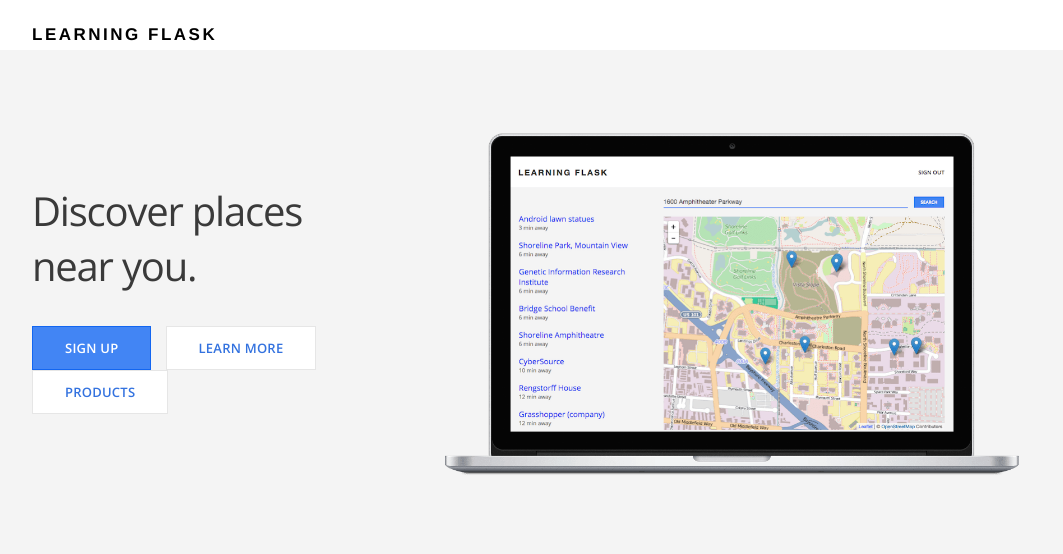
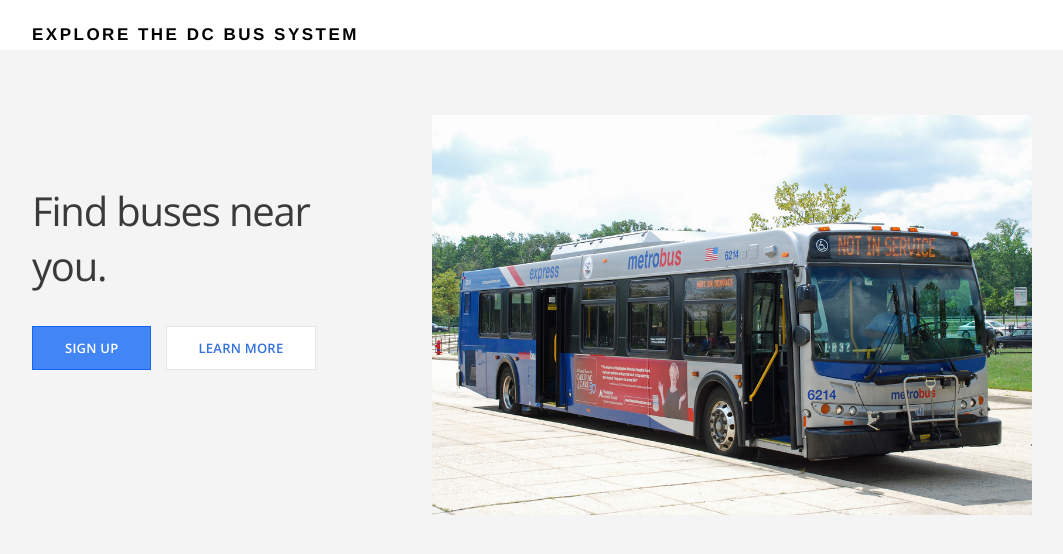
Before and after one commit to isabelleberger/flask_api_project, a Flask app: page / in a window 1280 px wide. Shown: the top 554 px of the page, without its empty margins (108-1171 px from the left). Run offline with Flask 2, Linux system fonts and the light colour scheme; some libraries are stand-ins or nearby versions.

Commit message:
adjusts page headers, image, etc

```diff
--- a/routes.py
+++ b/routes.py
@@ -78,8 +78,7 @@
 
 	form = AddressForm()
 	buses = []
-	places = []
-	my_coordinates = (37.4221, -122.0844)
+	my_coordinates = (38.905276, -76.981588)
 
 	if request.method == 'POST':
 		if form.validate() == False:
@@ -89,14 +88,19 @@
 			address = form.address.data
 			#query for buses around it
 			b = Bus()
-			p = Place()
-			my_coordinates = p.address_to_latlng(address)
-			buses = b.query(address)
+			my_coordinates = b.address_to_latlng(address)
+
+			buses, closest = b.query(address)
 			#return those results
-			return render_template('home.html', form=form, my_coordinates=my_coordinates, buses=buses)
+			return render_template('home.html', form=form, my_coordinates=my_coordinates, buses=buses, closest=closest)
 
 	elif request.method == 'GET':
-		return render_template('home.html', form=form, my_coordinates=my_coordinates, buses=buses)
+		bad = {
+			'name':'______',
+			'own':'______',
+			'dist':'______'
+		}
+		return render_template('home.html', form=form, my_coordinates=my_coordinates, buses=buses, closest=bad)
 
 if __name__ == "__main__":
   app.run(debug=True)
--- a/templates/index.html
+++ b/templates/index.html
@@ -5,14 +5,13 @@
     <div class="container">
 
       <div class="section-content">
-        <h2>Discover places near you.</h2>
+        <h2>Find buses near you.</h2>
         <a href="{{ url_for('signup') }}" class="btn-primary">Sign up</a>
         <a href="{{ url_for('about') }}" class="btn-secondary">Learn more</a>
-        <a href="{{ url_for('products') }}" class="btn-secondary">Products</a>
       </div>
 
       <div class="section-device">
-        <img src="static/img/device.png">
+        <img src="static/img/bus.jpg">
       </div>
 
       <div class="clearfix"></div>
--- a/templates/layout.html
+++ b/templates/layout.html
@@ -12,7 +12,7 @@
   <body>
     <header>
       <div class="container">
-        <h1 class="title">Learning Flask</h1>
+        <h1 class="title">Explore the DC Bus System</h1>
       </div>
     </header>
 
```
Also changed, not shown: models.py (+8 -8 lines), templates/home.html (+2 -8 lines), templates/products.html (deleted, +0 -13 lines), static/img/bus.jpeg (added), static/img/bus.jpg (added).
